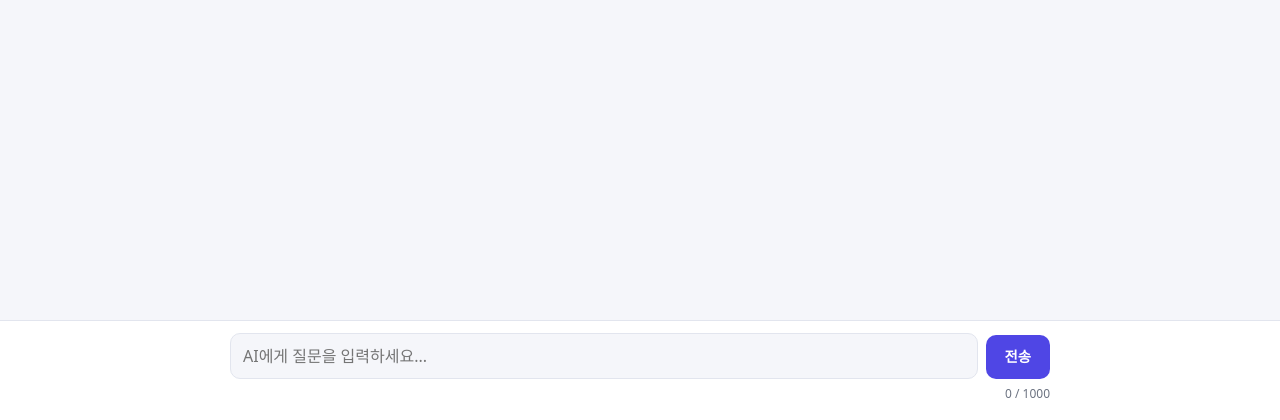
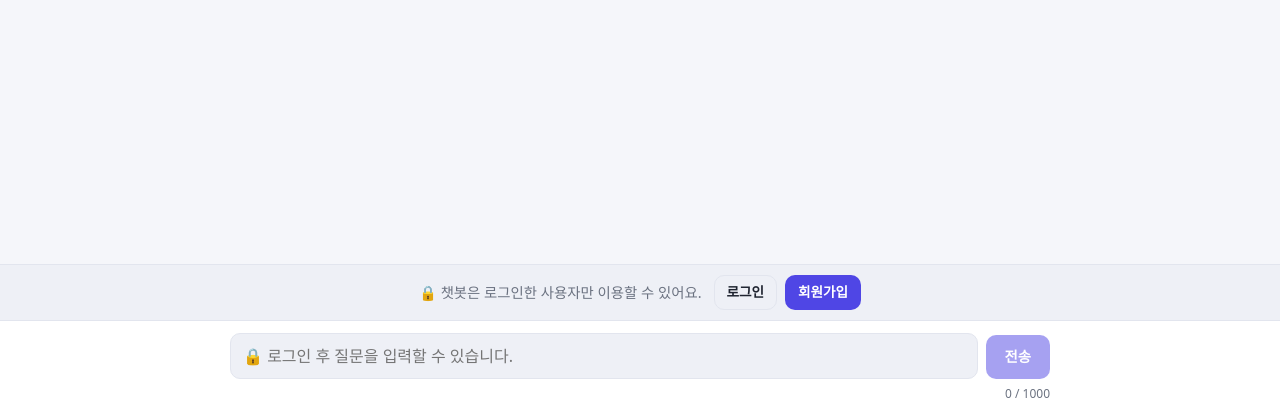
Before and after one commit to jha21vvv/codyssey-b7-1, a Python web app: template templates/index.html in a window 1280 px wide. Shown: the part 380-800 px from the top of the page. Run offline with Jinja, Linux system fonts and the light colour scheme; the template is opened without the code that fills it, so the values that code supplies are empty.

Commit message:
feat: 비로그인 사용자 대상 입력 차단 및 로그인 유도 UI 구현

```diff
--- a/static/css/style.css
+++ b/static/css/style.css
@@ -230,6 +230,36 @@ body {
   box-shadow: 0 0 0 3px color-mix(in srgb, var(--color-primary) 25%, transparent);
 }
 
+.chat-form textarea:disabled {
+  background: var(--color-surface-muted);
+  cursor: not-allowed;
+}
+
+/* ---------- 비로그인 안내 ---------- */
+.login-notice {
+  display: flex;
+  flex-wrap: wrap;
+  align-items: center;
+  justify-content: center;
+  gap: 8px 12px;
+  padding: 10px 16px;
+  background: var(--color-surface-muted);
+  border-top: 1px solid var(--color-border);
+  color: var(--color-text-muted);
+  font-size: 0.9rem;
+  text-align: center;
+}
+
+.login-notice-actions {
+  display: inline-flex;
+  gap: 8px;
+}
+
+.login-notice .btn {
+  padding: 6px 12px;
+  font-size: 0.85rem;
+}
+
 .send-btn {
   align-self: end;
   height: 44px;
--- a/static/js/app.js
+++ b/static/js/app.js
@@ -11,6 +11,9 @@
   const USERNAME_KEY = "username";
 
   const $ = (selector) => document.querySelector(selector);
+  const chatInput = $("#chat-input");
+  const sendBtn = $("#send-btn");
+  const loginNotice = $("#login-notice");
   const authInfo = $("#auth-info");
   const authModal = $("#auth-modal");
   const loginForm = $("#login-form");
@@ -87,7 +90,16 @@
   }
 
   function updateAuthState() {
+    const loggedIn = Boolean(getToken());
     renderAuthInfo();
+    // 비로그인 상태에서는 입력창과 전송 버튼을 잠금 (백엔드 401 차단과 함께 2중 방어, 업무분장안내서 규칙 3)
+    chatInput.disabled = !loggedIn;
+    sendBtn.disabled = !loggedIn;
+    chatInput.placeholder = loggedIn
+      ? "AI에게 질문을 입력하세요..."
+      : "🔒 로그인 후 질문을 입력할 수 있습니다.";
+    // [안내서 대비 변경] 안내서의 잠금·placeholder 처리에 더해, 입력창 위에 로그인/회원가입 버튼이 있는 안내 줄을 보여줌
+    loginNotice.hidden = loggedIn;
   }
 
   // ---------- 로그인 / 회원가입 모달 ----------
@@ -195,6 +207,9 @@
   document.querySelectorAll("[data-auth-mode]").forEach((tab) => {
     tab.addEventListener("click", () => setAuthMode(tab.dataset.authMode));
   });
+  document.querySelectorAll("[data-open-modal]").forEach((button) => {
+    button.addEventListener("click", () => openAuthModal(button.dataset.openModal));
+  });
   authModal.querySelector("[data-close-modal]").addEventListener("click", closeAuthModal);
 
   // 모달 바깥(배경)을 눌렀다 뗐을 때만 닫음 (입력창에서 드래그하다 바깥에서 놓는 경우는 제외)
--- a/templates/index.html
+++ b/templates/index.html
@@ -22,10 +22,19 @@
         <div class="message assistant welcome">안녕하세요! 궁금한 점을 입력하면 AI가 답변해 드려요.</div>
       </section>
 
+      <!-- 비로그인 상태가 기본: 로그인이 확인되면 app.js가 안내를 숨기고 입력창을 풀어줌 -->
+      <div id="login-notice" class="login-notice">
+        <span>🔒 챗봇은 로그인한 사용자만 이용할 수 있어요.</span>
+        <span class="login-notice-actions">
+          <button type="button" class="btn btn-secondary" data-open-modal="login">로그인</button>
+          <button type="button" class="btn btn-primary" data-open-modal="register">회원가입</button>
+        </span>
+      </div>
+
       <form id="chat-form" class="chat-form" autocomplete="off">
         <label for="chat-input" class="visually-hidden">질문 입력</label>
-        <textarea id="chat-input" name="prompt" rows="1" placeholder="AI에게 질문을 입력하세요..."></textarea>
-        <button type="submit" id="send-btn" class="btn btn-primary send-btn">전송</button>
+        <textarea id="chat-input" name="prompt" rows="1" placeholder="🔒 로그인 후 질문을 입력할 수 있습니다." disabled></textarea>
+        <button type="submit" id="send-btn" class="btn btn-primary send-btn" disabled>전송</button>
         <div class="chat-form-footer">
           <p id="input-hint" class="input-hint" role="alert" hidden></p>
           <span id="char-count" class="char-count">0 / 1000</span>
```
